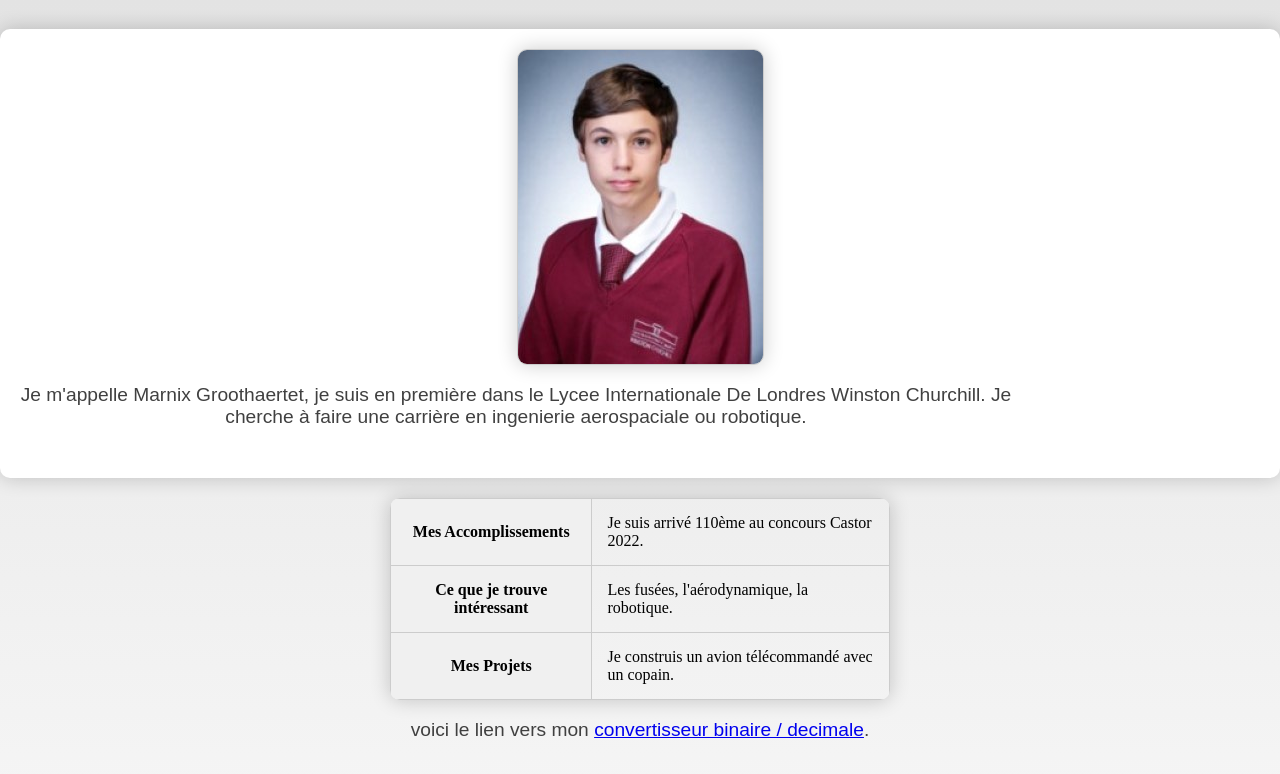
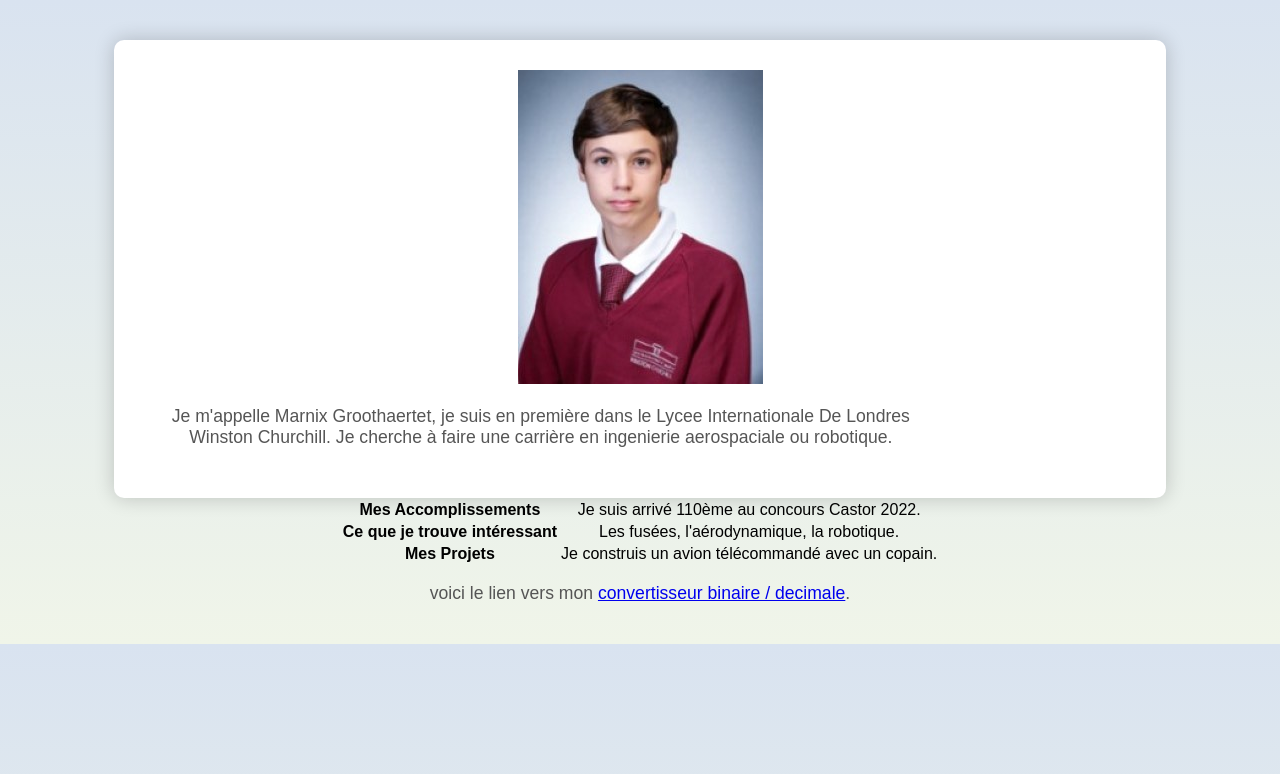
Before and after one commit to MarnixGr/myCV, a plain HTML site: page index.html in a window 1280 px wide. Drawn offline with Linux system fonts and the light colour scheme.

Commit message:
Update customise.css

```diff
--- a/customise.css
+++ b/customise.css
@@ -1,66 +1,39 @@
 body {
-    background: linear-gradient(to top, #f5f5f5, #e3e3e3);
-    height: 100vh;
+    background: linear-gradient(to top, #f0f5e9, #d9e3f0);
+    font-family: "Arial", sans-serif;
+    padding: 20px;
     margin: 0;
     display: flex;
     flex-direction: column;
     align-items: center;
     justify-content: center;
-}
-
-/* Added background color for .container */
-.container {
-    background-color: white; /* Add your desired background color */
-    padding: 20px;
-    border-radius: 10px;
-    box-shadow: 0px 0px 20px rgba(0, 0, 0, 0.2);
+    text-align: center;
 }
 
 h1 {
-    font-family: "Arial", sans-serif;
     font-size: 3em;
-    color: #2b2b2b;
-    text-align: center;
-    margin-bottom: 20px;
-    text-shadow: 2px 2px 4px rgba(0, 0, 0, 0.2);
-    margin-top: 0; /* Remove top margin */
+    color: #333;
+    margin-bottom: 10px;
+}
+
+h2 {
+    font-size: 2em;
+    color: #333;
+    margin-bottom: 10px;
 }
 
 p {
-    font-family: "Arial", sans-serif;
-    color: #404040;
-    font-size: 1.2em;
-    text-align: center;
+    font-size: 1.1em;
+    color: #555;
     max-width: 80%;
-    margin-bottom: 30px;
+    margin-bottom: 20px;
 }
 
-img {
-    max-width: 100%;
-    display: block; /* To center the image within its parent */
-    margin: 0 auto; /* To center the image horizontally */
-    border: 1px solid #ccc;
+.container {
+    background-color: white;
+    padding: 30px;
     border-radius: 10px;
     box-shadow: 0px 0px 20px rgba(0, 0, 0, 0.2);
+    margin-top: 20px;
+    max-width: 80%;
 }
-
-table {
-    width: 80%;
-    max-width: 500px;
-    margin: 0 auto;
-    border-collapse: collapse;
-    margin-top: 20px;
-    border-radius: 10px;
-    overflow: hidden;
-    box-shadow: 0px 0px 20px rgba(0, 0, 0, 0.2);
-}
-
-th, td {
-    padding: 15px;
-    border: 1px solid #ccc;
-}
-
-th {
-    background-color: #f0f0f0;
-    font-weight: bold;
-}
```
